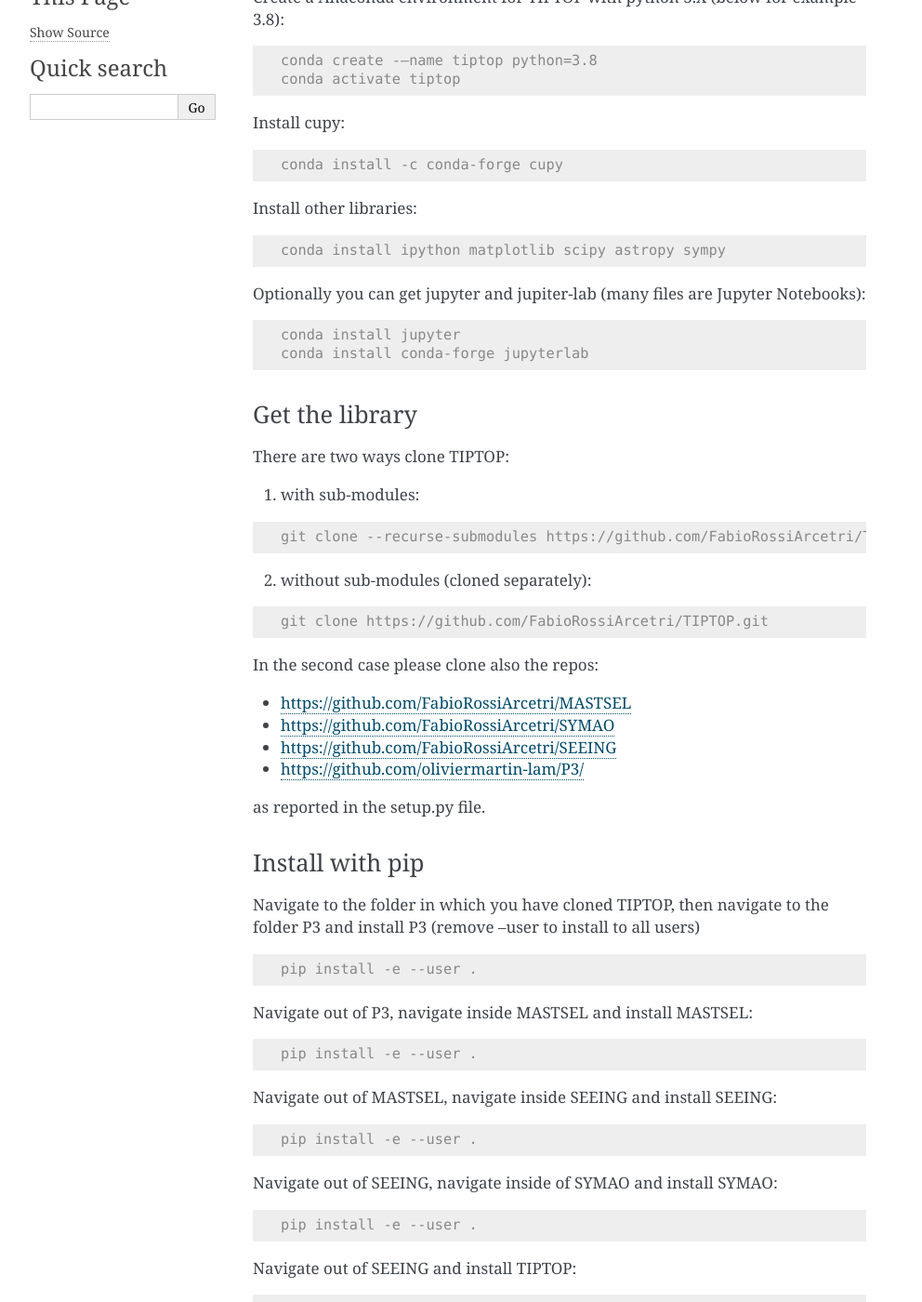
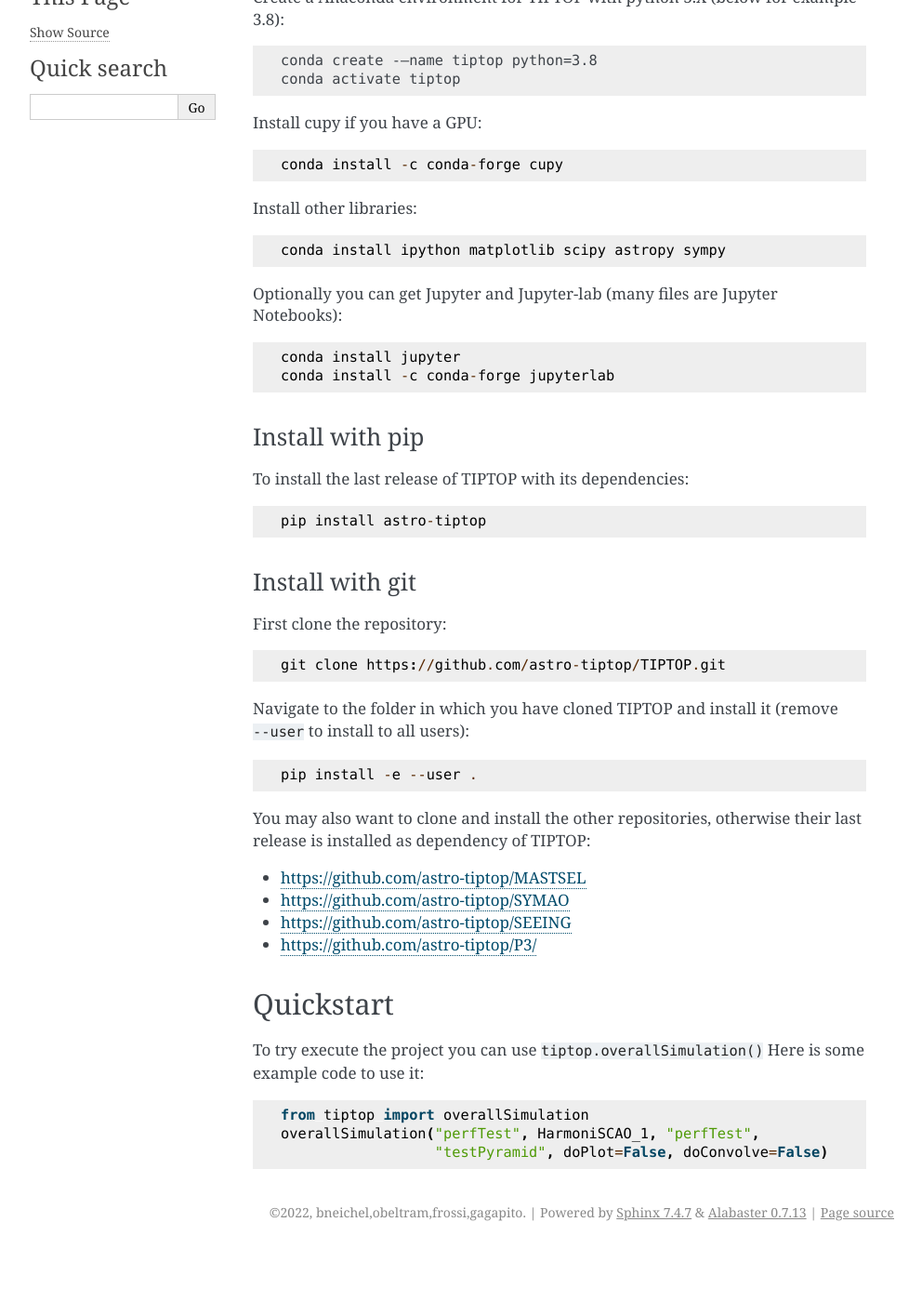
Before and after one commit to astro-tiptop/TIPTOP, a Sphinx documentation site: the page built from docs/source/usage.rst, in a window 1280 px wide and 1400 px high, scrolled down 231 px. Shown: the whole window at 93% size, without its empty margins (148-1140 px from the left). Built offline with Sphinx 7.4.7, drawn with Linux system fonts in a browser that asks for light colours; the version number could not be read and is left out; after the commit the page ends 1574 px from its top, so only the background shows below that; some of the changed text lies outside the part shown.

Commit message:
(ALC) hard copy paste of the main branche
And change of one comment

```diff
--- /dev/null
+++ b/docs/source/api.rst
@@ -0,0 +1,4 @@
+API Reference
+=============
+
+.. autofunction:: tiptop.overallSimulation
--- a/docs/source/usage.rst
+++ b/docs/source/usage.rst
@@ -1,101 +1,59 @@
 Usage
 =====
-
 
 .. _installation:
 
 Installation
 ------------
 
-We recomend conda.
+We recommend conda.
 
-Create a Anaconda environment for TIPTOP with python 3.X (below for example 3.8):
-
-.. code-block:: console
+Create a Anaconda environment for TIPTOP with python 3.X (below for example
+3.8)::
 
    conda create -–name tiptop python=3.8
    conda activate tiptop
 
-Install cupy:
-
-.. code-block:: console
+Install cupy if you have a GPU::
 
    conda install -c conda-forge cupy
 
-Install other libraries:
-
-.. code-block:: console
+Install other libraries::
 
    conda install ipython matplotlib scipy astropy sympy
 
-
-Optionally you can get jupyter and jupiter-lab (many files are Jupyter Notebooks):
-
-.. code-block:: console
+Optionally you can get Jupyter and Jupyter-lab (many files are Jupyter
+Notebooks)::
 
    conda install jupyter
-   conda install conda-forge jupyterlab
-
-
-Get the library
-^^^^^^^^^^^^^^^
-
-There are two ways clone TIPTOP:
-
-1. with sub-modules:
-
-.. code-block:: console
-
-   git clone --recurse-submodules https://github.com/FabioRossiArcetri/TIPTOP.git
-
-2. without sub-modules (cloned separately):
-
-.. code-block:: console
-
-   git clone https://github.com/FabioRossiArcetri/TIPTOP.git
-
-In the second case please clone also the repos:
-
-- https://github.com/FabioRossiArcetri/MASTSEL
-- https://github.com/FabioRossiArcetri/SYMAO
-- https://github.com/FabioRossiArcetri/SEEING
-- https://github.com/oliviermartin-lam/P3/
-
-as reported in the setup.py file.
+   conda install -c conda-forge jupyterlab
 
 Install with pip
 ^^^^^^^^^^^^^^^^
 
-Navigate to the folder in which you have cloned TIPTOP, then navigate to the folder P3 and install P3 (remove --user to install to all users)
+To install the last release of TIPTOP with its dependencies::
 
-.. code-block:: console
+   pip install astro-tiptop
+
+Install with git
+^^^^^^^^^^^^^^^^
+
+First clone the repository::
+
+   git clone https://github.com/astro-tiptop/TIPTOP.git
+
+Navigate to the folder in which you have cloned TIPTOP and install it (remove
+``--user`` to install to all users)::
 
    pip install -e --user .
 
-Navigate out of P3, navigate inside MASTSEL and install MASTSEL:
+You may also want to clone and install the other repositories, otherwise their
+last release is installed as dependency of TIPTOP:
 
-.. code-block:: console
-
-   pip install -e --user .
-
-Navigate out of MASTSEL, navigate inside SEEING and install SEEING:
-
-.. code-block:: console
-
-   pip install -e --user .
-
-Navigate out of SEEING, navigate inside of SYMAO and install SYMAO:
-
-.. code-block:: console
-
-   pip install -e --user .
-
-Navigate out of SEEING and install TIPTOP:
-
-.. code-block:: console
-
-   pip install -e --user .
-
+- https://github.com/astro-tiptop/MASTSEL
+- https://github.com/astro-tiptop/SYMAO
+- https://github.com/astro-tiptop/SEEING
+- https://github.com/astro-tiptop/P3/
 
 Quickstart
 ----------
@@ -105,5 +63,6 @@ Here is some example code to use it:
 
 .. code-block::
 
-   from tiptop.tiptop import *
-   overallSimulation("perfTest", HarmoniSCAO_1, 'perfTest', 'testPyramid', doPlot=False, doConvolve=False)
+   from tiptop import overallSimulation
+   overallSimulation("perfTest", HarmoniSCAO_1, "perfTest",
+                     "testPyramid", doPlot=False, doConvolve=False)
--- a/docs/source/wishList.rst
+++ b/docs/source/wishList.rst
@@ -15,7 +15,6 @@ Wish List
 * If an option in the parameter file is missing please choose between the custom message and the basic Python ``NoOptionError``. ALC would prefert the basic ``NoOptionError`` as it lets python deal with error management and lead to less confusing error messages (see below)
 * Is it normal that in ``[sensor_HO]`` , ``NumberLenslet`` ``SizeLenslet`` is optionnal? (similar question for ``[sensor_LO]``, and for the entire ``[RTC]`` section)
 * in aoSystem.py line 707 to 720, The code figures out what is the AO mode (SCAO, LTAO... ) Why is this not simply a parameter?
-* Some section in the parameter file contain only optionnal parameter, verify that the sections are required.
 
 
 
```
Also changed, not shown: docs/source/index.rst (+21 -20 lines), docs/source/parameterFile.rst (+30 -23 lines), .gitmodules (added), .readthedocs.yaml (deleted), 4 other files.
